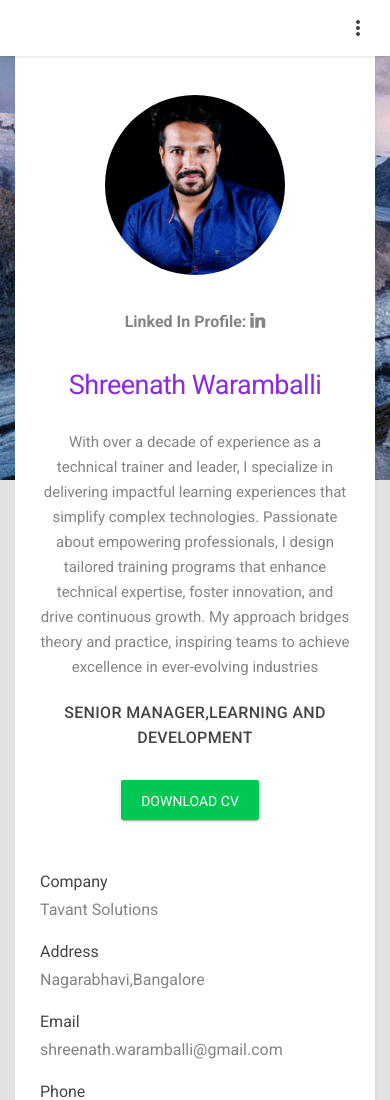
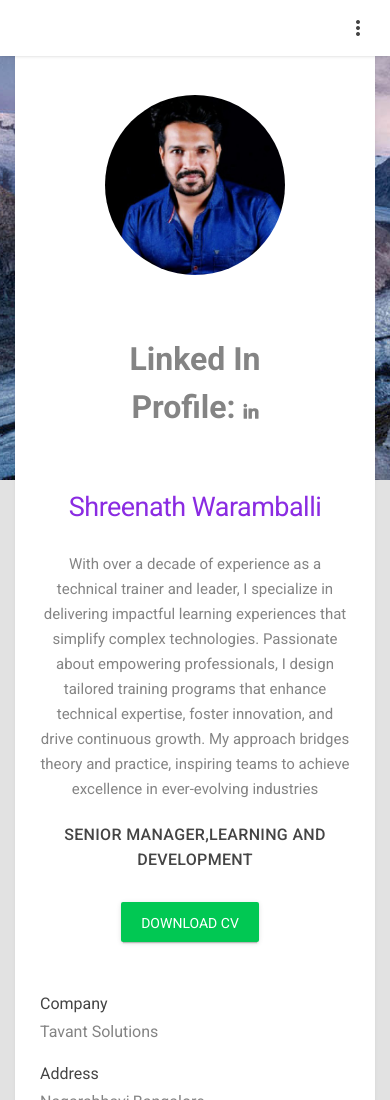
Before and after one commit to Shreenath-waramballi/UpdatedPortfolio, a plain HTML site: page index.html in a window 390 px wide. Shown: the top 1100 px of the page. Drawn offline with Linux system fonts and the light colour scheme.

Commit message:
first commit

```diff
--- a/css/style.css
+++ b/css/style.css
@@ -82,6 +82,14 @@ a:hover, a:active {
 button:focus {
   border: none;
   outline: 0; }
+@media (max-width: 768px) {
+  .linkedin-icon {
+    /* Ensure the icon has correct size, positioning, and display */
+    display: block;
+    /* Add padding, margins, etc. to make it clickable */
+  }
+}
+
 
 ul {
   list-style: none; }
@@ -1042,6 +1050,42 @@ blockquote {
       outline: none; }
     .mdl-layout__drawer .mdl-navigation li ul li .mdl-navigation__link {
       padding-left: 72px; }
+      .social-icons {
+        list-style: none;
+        padding: 0;
+        margin: 0;
+        display: flex;
+        justify-content: center;
+        align-items: center;
+    }
+
+    .social-icons li {
+        margin: 10px;  /* Space out the icons for mobile */
+    }
+
+    .social-icons a {
+        display: inline-block;
+        padding: 10px;  /* Add enough padding for a touchable area */
+        text-decoration: none;
+        color: inherit;
+        font-size: 24px;  /* Set icon size */
+    }
+
+    .social-icons a:hover {
+        color: #0077b5; /* LinkedIn blue on hover */
+    }
+
+    .mdl-tooltip {
+        display: none;  /* Hide tooltip, optional for mobile */
+    }
+
+    /* Ensure the link is large enough to click/touch on mobile */
+    @media screen and (max-width: 768px) {
+        .social-icons a {
+            font-size: 32px;  /* Increase the size of the icon for better touch target */
+            padding: 15px;  /* Make the touch target larger */
+        }
+    }
 
 .mdl-layout__drawer-right {
   width: 210px;
```
